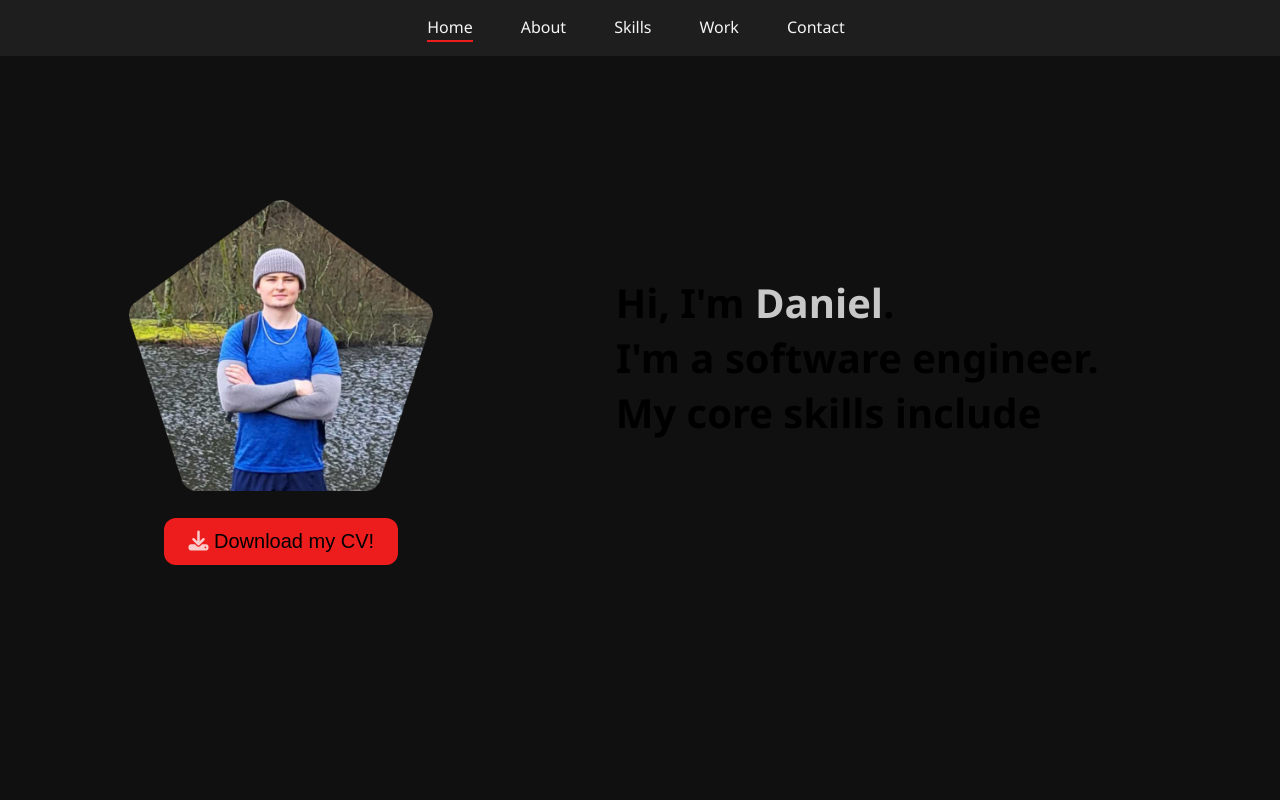
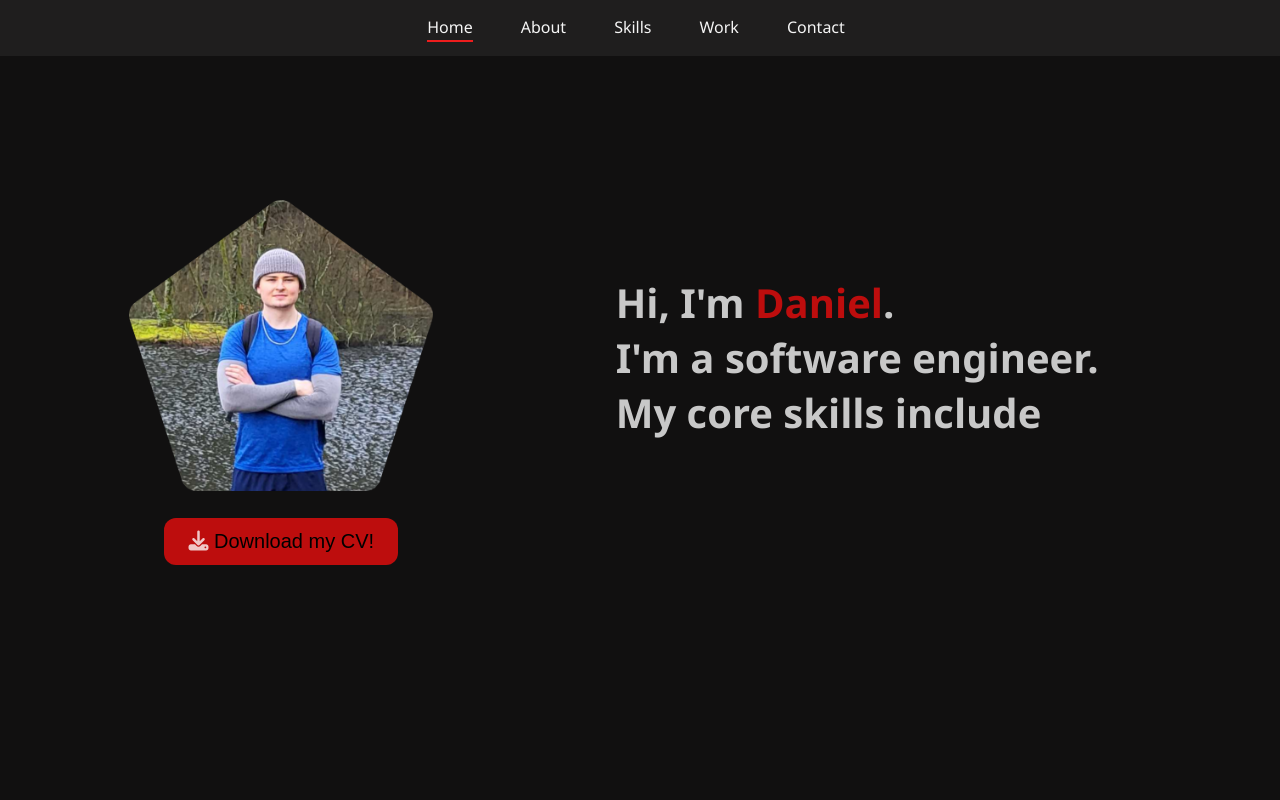
Before and after one commit to DanielMcIntyre56/portfolio, a website with bundled scripts: page index.html in a window 1280 px wide. Shown: the top 800 px of the page. Built offline with nearby package versions, Linux system fonts and the light colour scheme.

Commit message:
amend CV and modify styles

```diff
--- a/assets/styles/styles.css
+++ b/assets/styles/styles.css
@@ -7,9 +7,10 @@
     --nav-menu-size: 3.5rem;
     --profile-picture-vertical-offset: 12rem;
     --red-elements: #ee1d1d;
+    --bold-red: #bd0d0d;
     --red-elements-hover: #f71414;
-    --bold-colour: rgba(255, 255, 255, 0.774);
     --section-text-colour: whitesmoke;
+    --bold-white: rgba(255, 255, 255, 0.774);
 }
 
 ul {
@@ -63,12 +64,12 @@
 }
 
 .boldcolour {
-    color: var(--bold-colour);
+    color: var(--bold-red);
 }
 
 .btn {
     font-size: 1.25rem;
-    background-color: var(--red-elements);
+    background-color: var(--bold-red);
     padding: 0.75rem 1.5rem;
     border-radius: 0.75rem;
     cursor: pointer;
@@ -93,6 +94,7 @@
     position: relative;
     margin-top: var(--center-intro-text-offset);
     font-size: var(--intro-text-size);
+    color: var(--bold-white);
 }
 
 .section_title {
```
Also changed, not shown: 1 other file.
